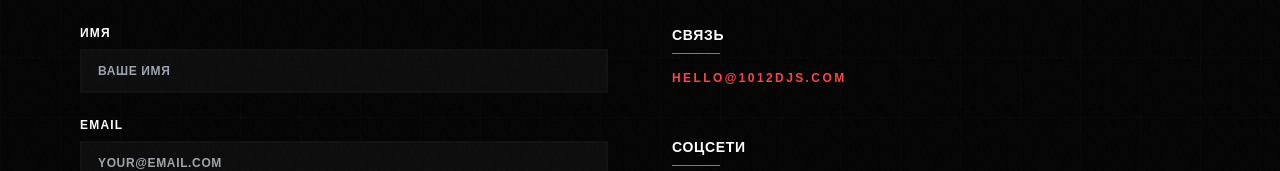
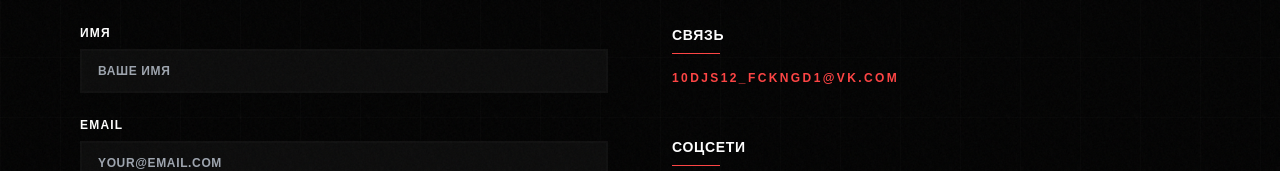
Before and after one commit to Alexander-Golomonosov/10-12djs-website, a Next.js app: page /contact in a window 1280 px wide. Shown: the part 303-474 px from the top of the page. Built offline with nearby package versions, Linux system fonts and the light colour scheme; a web font is replaced by a local one.

Commit message:
Update contact email to 10djs12_fckngd1@vk.com

```diff
--- a/src/app/contact/page.tsx
+++ b/src/app/contact/page.tsx
@@ -24,10 +24,10 @@ export default function Contact() {
             <h3 className="text-sm font-bold tracking-wider">СВЯЗЬ</h3>
             <div className="mt-2 h-px w-12 bg-accent" />
             <a
-              href="mailto:hello@1012djs.com"
+              href="mailto:10djs12_fckngd1@vk.com"
               className="mt-4 inline-block text-xs font-semibold tracking-[0.2em] text-accent transition-colors hover:text-accent-hover"
             >
-              HELLO@1012DJS.COM
+              10DJS12_FCKNGD1@VK.COM
             </a>
           </div>
           <div>
```
